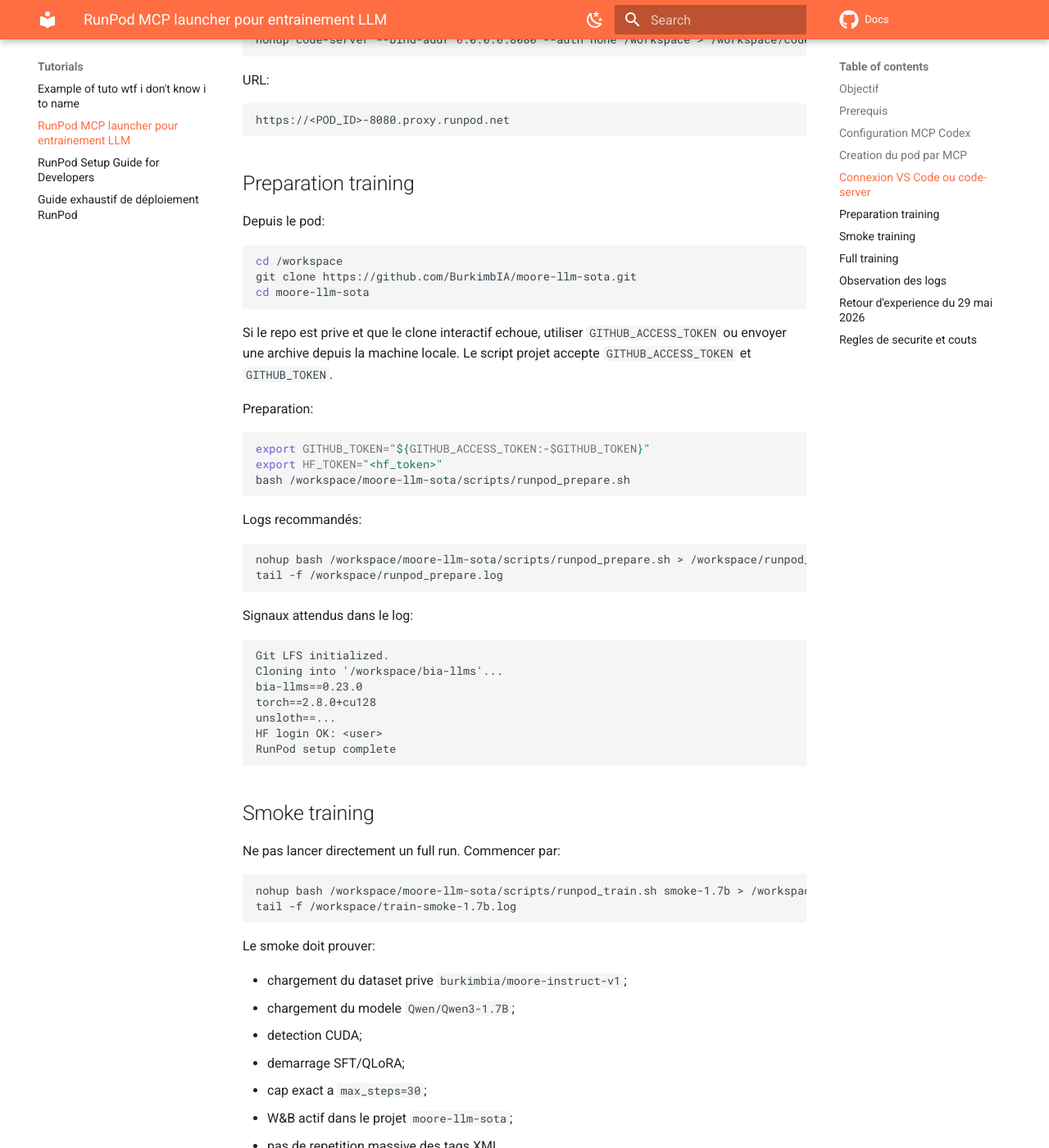
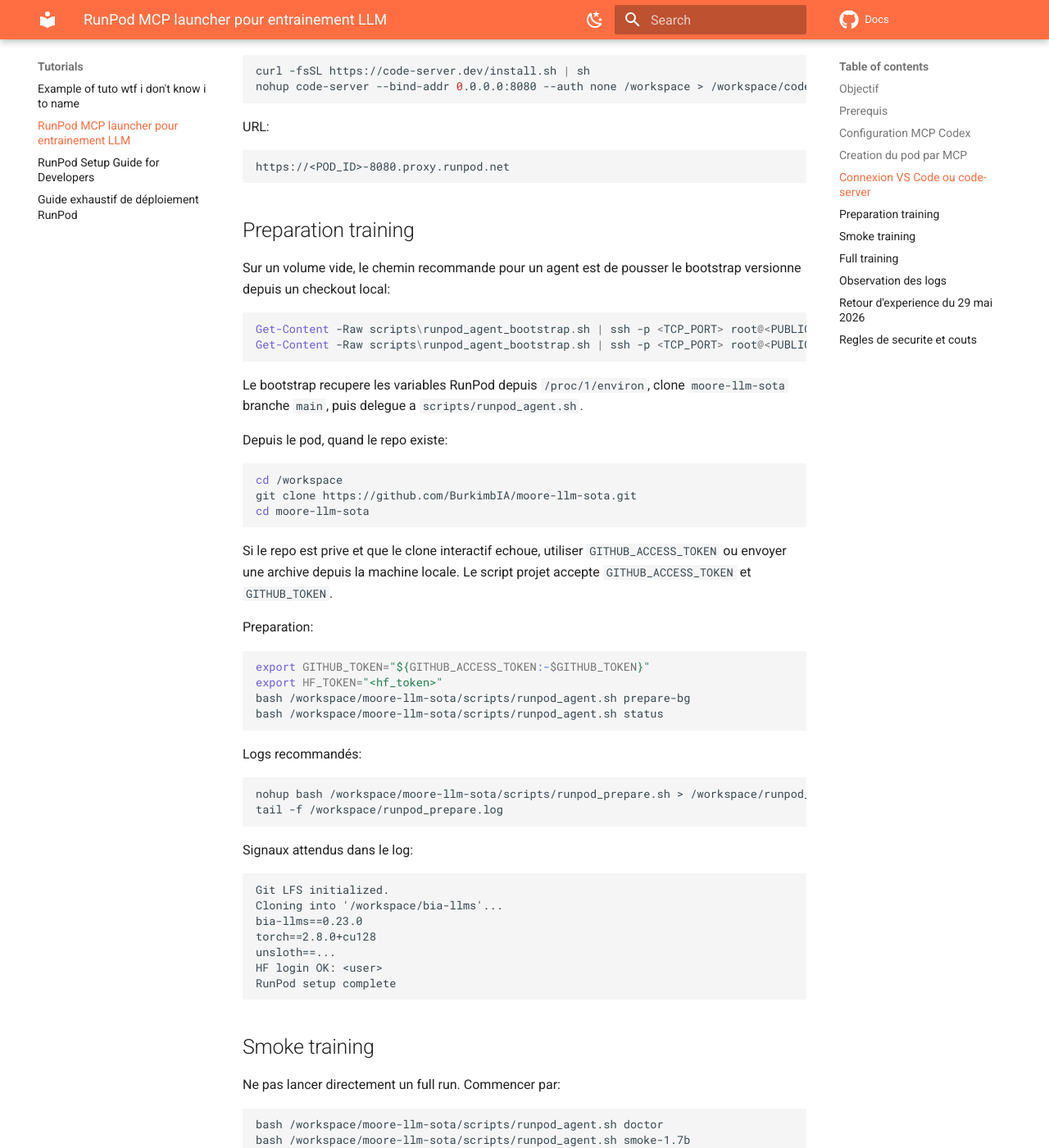
Before and after one commit to BurkimbIA/docs, an MkDocs documentation site: the page built from docs/tutorials/runpod_mcp_launcher.md, in a window 1280 px wide and 1400 px high, scrolled down 3379 px. Shown: the whole window at 82% size. Built offline with MkDocs 1.6.1 and Material for MkDocs 9.7.7, drawn with Linux system fonts in a browser that asks for light colours; comment, search, counter and statistics services are not loaded; some of the changed text lies outside the part shown.

Commit message:
Document RunPod agent launcher

````diff
--- a/docs/tutorials/runpod_mcp_launcher.md
+++ b/docs/tutorials/runpod_mcp_launcher.md
@@ -106,14 +106,17 @@ env:
   WANDB_API_KEY: "{{ RUNPOD_SECRET_WANDB_API_KEY }}"
   AWS_ACCESS_KEY_ID: "{{ RUNPOD_SECRET_AWS_ACCESS_KEY_ID }}"
   AWS_SECRET_ACCESS_KEY: "{{ RUNPOD_SECRET_AWS_SECRET_ACCESS_KEY }}"
-  AWS_DEFAULT_REGION: "{{ RUNPOD_SECRET_AWS_DEFAULT_REGION }}"
-  AWS_ENDPOINT_URL_S3: "{{ RUNPOD_SECRET_AWS_ENDPOINT_URL_S3 }}"
-  S3_CHECKPOINT_URI: "{{ RUNPOD_SECRET_S3_CHECKPOINT_URI }}"
-  S3_MODEL_URI: "{{ RUNPOD_SECRET_S3_MODEL_URI }}"
-  S3_LOG_URI: "{{ RUNPOD_SECRET_S3_LOG_URI }}"
+  AWS_DEFAULT_REGION: "auto"
+  AWS_REGION: "auto"
+  AWS_ENDPOINT_URL_S3: "https://fly.storage.tigris.dev"
+  S3_CHECKPOINT_URI: "s3://burkimbia-store/moore-llm-sota/checkpoints"
+  S3_MODEL_URI: "s3://burkimbia-store/moore-llm-sota/models"
+  S3_LOG_URI: "s3://burkimbia-store/moore-llm-sota/logs"
   RUNPOD_S3_SYNC_INTERVAL_SECONDS: "300"
   RUNPOD_AUDIT_INTERVAL_SECONDS: "60"
   REQUIRE_S3_SYNC: "true"
+  BIA_LLMS_BRANCH: "moore-multitask-xml"
+  MOORE_BRANCH: "main"
 ```
 
 Pour un smoke non officiel sans S3, mettre temporairement `REQUIRE_S3_SYNC=false`. Pour un full run, garder `REQUIRE_S3_SYNC=true`.
@@ -156,7 +159,16 @@ https://<POD_ID>-8080.proxy.runpod.net
 
 ## Preparation training
 
-Depuis le pod:
+Sur un volume vide, le chemin recommande pour un agent est de pousser le bootstrap versionne depuis un checkout local:
+
+```powershell
+Get-Content -Raw scripts\runpod_agent_bootstrap.sh | ssh -p <TCP_PORT> root@<PUBLIC_IP> 'bash -s -- prepare-bg'
+Get-Content -Raw scripts\runpod_agent_bootstrap.sh | ssh -p <TCP_PORT> root@<PUBLIC_IP> 'bash -s -- status'
+```
+
+Le bootstrap recupere les variables RunPod depuis `/proc/1/environ`, clone `moore-llm-sota` branche `main`, puis delegue a `scripts/runpod_agent.sh`.
+
+Depuis le pod, quand le repo existe:
 
 ```bash
 cd /workspace
@@ -171,7 +183,8 @@ Preparation:
 ```bash
 export GITHUB_TOKEN="${GITHUB_ACCESS_TOKEN:-$GITHUB_TOKEN}"
 export HF_TOKEN="<hf_token>"
-bash /workspace/moore-llm-sota/scripts/runpod_prepare.sh
+bash /workspace/moore-llm-sota/scripts/runpod_agent.sh prepare-bg
+bash /workspace/moore-llm-sota/scripts/runpod_agent.sh status
 ```
 
 Logs recommandés:
@@ -198,8 +211,9 @@ RunPod setup complete
 Ne pas lancer directement un full run. Commencer par:
 
 ```bash
-nohup bash /workspace/moore-llm-sota/scripts/runpod_train.sh smoke-1.7b > /workspace/train-smoke-1.7b.log 2>&1 &
-tail -f /workspace/train-smoke-1.7b.log
+bash /workspace/moore-llm-sota/scripts/runpod_agent.sh doctor
+bash /workspace/moore-llm-sota/scripts/runpod_agent.sh smoke-1.7b
+bash /workspace/moore-llm-sota/scripts/runpod_agent.sh follow
 ```
 
 Le smoke doit prouver:
@@ -217,15 +231,14 @@ Le smoke doit prouver:
 Le chemin officiel utilise le launcher du repo, pas des overrides `--cli_config.*`.
 
 ```bash
-nohup bash /workspace/moore-llm-sota/scripts/runpod_train.sh full-1.7b > /workspace/train-full-1.7b.log 2>&1 &
-tail -f /workspace/train-full-1.7b.log
+bash /workspace/moore-llm-sota/scripts/runpod_agent.sh full-1.7b
+bash /workspace/moore-llm-sota/scripts/runpod_agent.sh status
 ```
 
 Puis, seulement si le 1.7B est bon qualitativement:
 
 ```bash
-nohup bash /workspace/moore-llm-sota/scripts/runpod_train.sh full-4b > /workspace/train-full-4b.log 2>&1 &
-tail -f /workspace/train-full-4b.log
+bash /workspace/moore-llm-sota/scripts/runpod_agent.sh full-4b
 ```
 
 Politique actuelle:
@@ -260,7 +273,8 @@ Commandes utiles:
 ```bash
 nvidia-smi
 tail -120 /workspace/runpod_prepare.log
-tail -120 /workspace/train-smoke-1.7b.log
+bash /workspace/moore-llm-sota/scripts/runpod_agent.sh logs
+bash /workspace/moore-llm-sota/scripts/runpod_agent.sh progress
 ps -ef | grep -E 'train.py|uv|python' | grep -v grep
 du -sh /workspace/*
 ls -lah /workspace/audit/moore-llm-sota/latest
````
